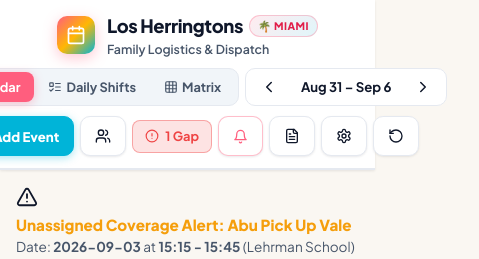
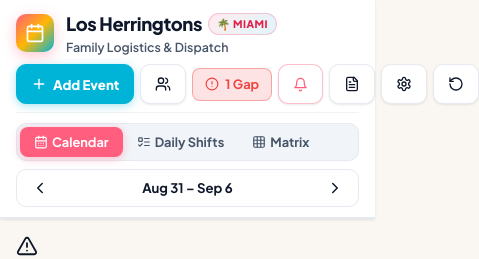
Before and after one commit to danielherrington/family-schedule-helper, a React (Vite) app: page / in a window 390 px wide. Shown: the top 259 px of the page, 479 px wide, since content can reach past the window. Built offline with nearby package versions, Linux system fonts and the light colour scheme; no server answers.

Commit message:
fix(header): Implement stable two-tier header layout to permanently eliminate jumping

```diff
--- a/src/components/Header.tsx
+++ b/src/components/Header.tsx
@@ -60,8 +60,9 @@ export const Header: React.FC = () => {
 
   return (
     <header className="app-header">
-      <div className="header-inner">
-        {/* Brand */}
+      <div className="header-container">
+        {/* Row 1: Brand + Global Family Actions */}
+        <div className="header-row header-row-top">
           <div className="brand-section">
             <div className="brand-icon">
               <Calendar size={20} />
@@ -75,58 +76,7 @@ export const Header: React.FC = () => {
             </div>
           </div>
 
-        {/* Center Controls: 3-Way View Switcher + Persistent Date/Range Navigator */}
-        <div className="header-controls header-controls-center">
-          <div className="btn-toggle-group">
-            <button
-              className={`toggle-item ${viewMode === 'calendar' ? 'active' : ''}`}
-              onClick={() => setViewMode('calendar')}
-              title="Visual Weekly Calendar Grid (Google Calendar style)"
-            >
-              <CalendarDays size={14} style={{ display: 'inline', marginRight: '4px', verticalAlign: '-2px' }} />
-              <span>Calendar</span>
-            </button>
-            <button
-              className={`toggle-item ${viewMode === 'daily' ? 'active' : ''}`}
-              onClick={() => setViewMode('daily')}
-              title="Daily Shift Dispatch (Morning, Pickups, Activities)"
-            >
-              <ListTodo size={14} style={{ display: 'inline', marginRight: '4px', verticalAlign: '-2px' }} />
-              <span>Daily Shifts</span>
-            </button>
-            <button
-              className={`toggle-item ${viewMode === 'weekly' ? 'active' : ''}`}
-              onClick={() => setViewMode('weekly')}
-              title="Caregiver Roster Matrix View"
-            >
-              <Grid size={14} style={{ display: 'inline', marginRight: '4px', verticalAlign: '-2px' }} />
-              <span>Matrix</span>
-            </button>
-          </div>
-
-          <div className="date-navigator">
-            <button
-              className="nav-btn"
-              onClick={() => changeDateByDays(viewMode === 'daily' ? -1 : -7)}
-              title={viewMode === 'daily' ? "Previous Day" : "Previous Week"}
-            >
-              <ChevronLeft size={18} />
-            </button>
-            <span className="current-date-label">
-              {viewMode === 'daily' ? formatDateLabel(selectedDate) : formatWeekRangeLabel(currentWeekDays)}
-            </span>
-            <button
-              className="nav-btn"
-              onClick={() => changeDateByDays(viewMode === 'daily' ? 1 : 7)}
-              title={viewMode === 'daily' ? "Next Day" : "Next Week"}
-            >
-              <ChevronRight size={18} />
-            </button>
-          </div>
-        </div>
-
-        {/* Right Controls: Add Event, Setup Hub, Gaps, Settings */}
-        <div className="header-controls header-controls-right">
+          <div className="header-actions">
             {/* Add Event Button */}
             <button
               className="btn btn-add-event"
@@ -149,20 +99,7 @@ export const Header: React.FC = () => {
             </button>
 
             {gaps.length > 0 && (
-            <div
-              style={{
-                display: 'inline-flex',
-                alignItems: 'center',
-                gap: '6px',
-                background: 'rgba(239, 68, 68, 0.15)',
-                border: '1px solid rgba(239, 68, 68, 0.4)',
-                color: '#ef4444',
-                padding: '6px 12px',
-                borderRadius: '8px',
-                fontSize: '0.8rem',
-                fontWeight: '700'
-              }}
-            >
+              <div className="gap-alert-pill">
                 <AlertCircle size={14} />
                 <span>{gaps.length} Gap{gaps.length === 1 ? '' : 's'}</span>
               </div>
@@ -215,6 +152,57 @@ export const Header: React.FC = () => {
             </button>
           </div>
         </div>
+
+        {/* Row 2: View Mode Switcher + Persistent Date Navigator */}
+        <div className="header-row header-row-nav">
+          <div className="btn-toggle-group">
+            <button
+              className={`toggle-item ${viewMode === 'calendar' ? 'active' : ''}`}
+              onClick={() => setViewMode('calendar')}
+              title="Visual Weekly Calendar Grid (Google Calendar style)"
+            >
+              <CalendarDays size={14} style={{ display: 'inline', marginRight: '4px', verticalAlign: '-2px' }} />
+              <span>Calendar</span>
+            </button>
+            <button
+              className={`toggle-item ${viewMode === 'daily' ? 'active' : ''}`}
+              onClick={() => setViewMode('daily')}
+              title="Daily Shift Dispatch (Morning, Pickups, Activities)"
+            >
+              <ListTodo size={14} style={{ display: 'inline', marginRight: '4px', verticalAlign: '-2px' }} />
+              <span>Daily Shifts</span>
+            </button>
+            <button
+              className={`toggle-item ${viewMode === 'weekly' ? 'active' : ''}`}
+              onClick={() => setViewMode('weekly')}
+              title="Caregiver Roster Matrix View"
+            >
+              <Grid size={14} style={{ display: 'inline', marginRight: '4px', verticalAlign: '-2px' }} />
+              <span>Matrix</span>
+            </button>
+          </div>
+
+          <div className="date-navigator">
+            <button
+              className="nav-btn"
+              onClick={() => changeDateByDays(viewMode === 'daily' ? -1 : -7)}
+              title={viewMode === 'daily' ? "Previous Day" : "Previous Week"}
+            >
+              <ChevronLeft size={18} />
+            </button>
+            <span className="current-date-label">
+              {viewMode === 'daily' ? formatDateLabel(selectedDate) : formatWeekRangeLabel(currentWeekDays)}
+            </span>
+            <button
+              className="nav-btn"
+              onClick={() => changeDateByDays(viewMode === 'daily' ? 1 : 7)}
+              title={viewMode === 'daily' ? "Next Day" : "Next Week"}
+            >
+              <ChevronRight size={18} />
+            </button>
+          </div>
+        </div>
+      </div>
     </header>
   );
 };
--- a/src/styles/index.css
+++ b/src/styles/index.css
@@ -101,7 +101,7 @@ button, input, select {
 .app-header {
   background: var(--surface);
   border-bottom: 2px solid var(--border);
-  padding: 12px 16px;
+  padding: 10px 16px;
   position: sticky;
   top: 0;
   z-index: 40;
@@ -109,14 +109,53 @@ button, input, select {
   backdrop-filter: blur(12px);
 }
 
-.header-inner {
+.header-container {
   max-width: 1440px;
   margin: 0 auto;
+  display: flex;
+  flex-direction: column;
+  gap: 10px;
+}
+
+.header-row {
   display: flex;
   align-items: center;
   justify-content: space-between;
   gap: 12px;
+  width: 100%;
+}
+
+.header-row-top {
+  border-bottom: 1px solid rgba(0, 0, 0, 0.05);
+  padding-bottom: 8px;
+}
+
+.header-actions {
+  display: flex;
+  align-items: center;
+  gap: 8px;
+  flex-shrink: 0;
   flex-wrap: wrap;
+}
+
+.header-row-nav {
+  display: flex;
+  align-items: center;
+  justify-content: space-between;
+  gap: 12px;
+}
+
+.gap-alert-pill {
+  display: inline-flex;
+  align-items: center;
+  gap: 6px;
+  background: rgba(239, 68, 68, 0.15);
+  border: 1px solid rgba(239, 68, 68, 0.4);
+  color: #ef4444;
+  padding: 6px 12px;
+  border-radius: 8px;
+  font-size: 0.8rem;
+  font-weight: 700;
 }
 
 .brand-section {
@@ -163,20 +202,6 @@ button, input, select {
   font-weight: 600;
 }
 
-.header-controls {
-  display: flex;
-  align-items: center;
-  gap: 8px;
-}
-
-.header-controls-center {
-  flex-shrink: 0;
-}
-
-.header-controls-right {
-  flex-shrink: 0;
-}
-
 .btn-toggle-group {
   display: flex;
   background: #F1F5F9;
@@ -209,6 +234,7 @@ button, input, select {
 .date-navigator {
   display: inline-flex;
   align-items: center;
+  justify-content: space-between;
   gap: 4px;
   white-space: nowrap;
   background: var(--surface-card);
@@ -216,6 +242,8 @@ button, input, select {
   border-radius: 10px;
   padding: 2px 6px;
   height: 38px;
+  width: 210px;
+  box-sizing: border-box;
   flex-shrink: 0;
 }
 
@@ -225,9 +253,11 @@ button, input, select {
   color: var(--text);
   padding: 0 4px;
   white-space: nowrap;
-  min-width: 112px;
+  width: 140px;
   text-align: center;
   display: inline-block;
+  overflow: hidden;
+  text-overflow: ellipsis;
 }
 
 .btn {
@@ -958,19 +988,18 @@ button, input, select {
   .hide-tablet {
     display: none !important;
   }
-  .header-controls {
+  .header-actions {
     gap: 6px;
   }
 }
 
 @media (max-width: 860px) {
-  .header-inner {
-    justify-content: center;
-    gap: 10px;
+  .header-row {
+    flex-wrap: wrap;
+    gap: 8px;
   }
-  .header-controls {
-    flex-wrap: wrap;
-    justify-content: center;
+  .header-actions {
+    justify-content: flex-end;
   }
 }
 
@@ -978,6 +1007,14 @@ button, input, select {
   .hide-mobile {
     display: none !important;
   }
+  .header-row-nav {
+    flex-direction: column;
+    align-items: stretch;
+    gap: 8px;
+  }
+  .date-navigator {
+    width: 100%;
+  }
   .weekly-grid-layout {
     grid-template-columns: 1fr;
   }
```
Lines whose indentation alone changed are shown as unchanged.
